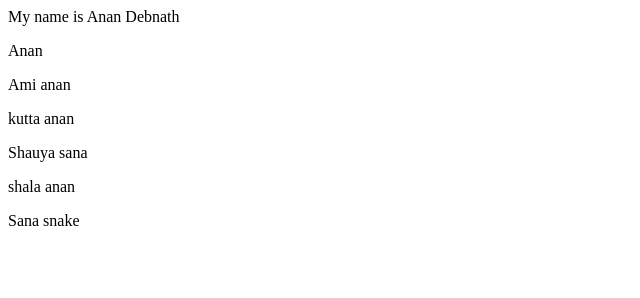
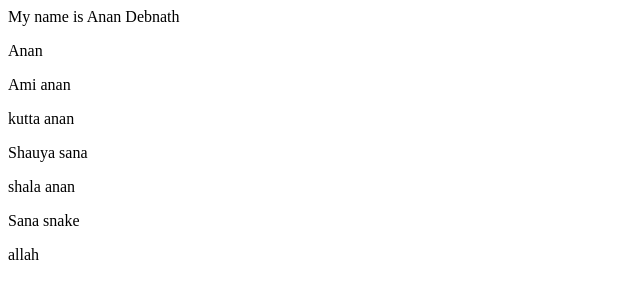
Before and after one commit to anandebnath/Online-Food-Ordering-System, a plain HTML site: page index.html in a window 1280 px wide. Shown: the full height of the page, 0-640 px from the left. Drawn offline with Linux system fonts and the light colour scheme.

Commit message:
Merge friend's changes

```diff
--- a/index.html
+++ b/index.html
@@ -14,4 +14,5 @@
 <p> Shauya sana </p>
 <p>shala anan</p>
 <p> Sana snake </p>
+<p>allah</p>
 </html>
```
